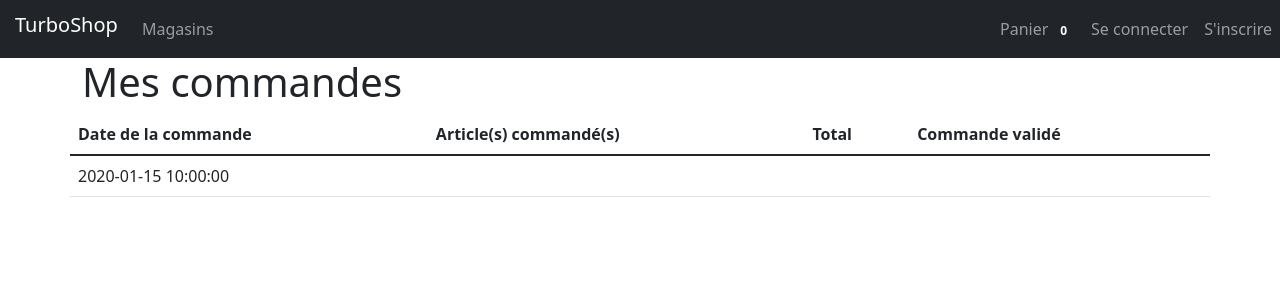
After one commit to baptisterbr/Symfony-Project, a Symfony app: template templates/my_orders/index.html.twig in a window 1280 px wide. The commit adds this page. Shown: the top 300 px of the page. Run offline with Twig, Linux system fonts and the light colour scheme; the template is opened without the code that fills it: most values are stand-ins (such as "Sample title", 1, 10 or a date in 2020); some libraries are stand-ins or nearby versions.

Commit message:
WIP mes commandes

```diff
--- /dev/null
+++ b/templates/my_orders/index.html.twig
@@ -0,0 +1,39 @@
+{% extends 'base.html.twig' %}
+
+{% block title %}Mes commandes{% endblock %}
+
+{% block body %}
+
+<div class="container vertical-center">
+    <div class="row">
+        <h1>Mes commandes</h1>
+        <table class="table">
+            <thead>
+                <tr>
+                    <th>Date de la commande</th>
+                    <th>Article(s) commandé(s)</th>
+                    <th>Total</th>
+                    <th>Commande validé</th>
+                </tr>
+            </thead>
+            <tbody>
+                {% for key,order in myOrders %}
+                    <tr>
+                        <td>{{ order.date|date('Y-m-d H:i:s') }}</td>
+                        <td>
+                            <ul>
+                                {% for article in articleOrders %}
+
+                                {% endfor %}
+                            </ul>
+                        </td>
+                        <td></td>
+                        <td></td>
+                    </tr>
+                {%  endfor %}
+            </tbody>
+        </table>
+    </div>
+</div>
+
+{% endblock %}
--- a/templates/navbar/navbar.html.twig
+++ b/templates/navbar/navbar.html.twig
@@ -8,6 +8,11 @@
             <li class="nav-item">
                 <a class="nav-link" href="{{ path("home") }}">Magasins</a>
             </li>
+            {% if is_granted('ROLE_USER') %}
+            <li class="nav-item">
+                <a class="nav-link" href="{{ path('my_orders') }}">Mes commandes</a>
+            </li>
+            {% endif %}
             {% if is_granted('ROLE_ADMIN') %}
             <li class="nav-item">
                 <a class="nav-link" href="{{ path("admin") }}">Dashboard</a>
```
Also changed, not shown: src/Controller/MyOrdersController.php (added, +46 -0 lines), 1 other file.
